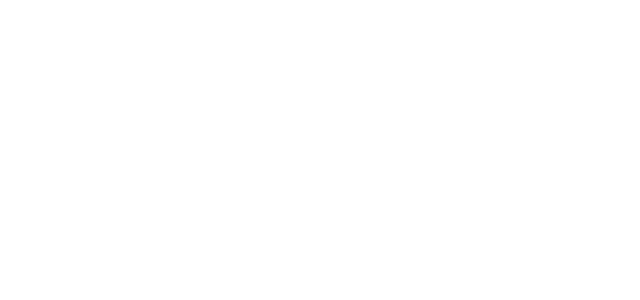
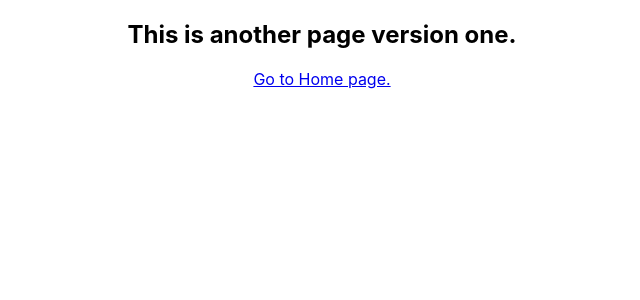
Before and after one commit to blackpintz/meta-checker, a React (Create React App) app: page /another-page/1 in a window 1280 px wide. Before the commit this address had no page. Shown: the top 300 px of the page, without its empty margins (318-958 px from the left). Built offline with nearby package versions, Linux system fonts and the light colour scheme.

Commit message:
setup react-helmet.

```diff
--- a/src/App.js
+++ b/src/App.js
@@ -2,6 +2,7 @@
 import AnotherPage from './components/AnotherPage';
 import InfoPage from './components/InfoPage';
 import HomePage from './components/Home';
+import AnotherPageOne from './components/AnotherPage_v1';
 
 import './App.css';
 
@@ -12,6 +13,7 @@
         <Route exact path="/" element={<HomePage />} />
         <Route exact path="/another-page" element={<AnotherPage />} />
         <Route exact path="/info-page" element={<InfoPage />} />
+        <Route exact path="/another-page/1" element={<AnotherPageOne />} />
       </Routes>
     </div>
   );
--- a/src/components/AnotherPage.js
+++ b/src/components/AnotherPage.js
@@ -10,6 +10,7 @@
             </Helmet>
             <h2>This is another page.</h2>
             <Link to="/">Go to Home page.</Link>
+            <Link to="/another-page/1">Go to another page version one.</Link>
         </>
     )
 }
--- /dev/null
+++ b/src/components/AnotherPage_v1.js
@@ -0,0 +1,15 @@
+import { Link } from "react-router-dom";
+import {Helmet} from 'react-helmet';
+
+export default function AnotherPageOne() {
+    return(
+        <>
+            <Helmet>
+                <title>Another page_v1</title>
+                <meta name="description" content="This is another page version one." />
+            </Helmet>
+            <h2>This is another page version one.</h2>
+            <Link to="/">Go to Home page.</Link>
+        </>
+    )
+}
--- a/src/index.js
+++ b/src/index.js
@@ -1,17 +1,25 @@
 import React from 'react';
-import ReactDOM from 'react-dom/client';
+import {hydrateRoot, createRoot} from 'react-dom/client';
 import { BrowserRouter } from 'react-router-dom';
 import './index.css';
 import App from './App';
 import reportWebVitals from './reportWebVitals';
 
-const root = ReactDOM.createRoot(document.getElementById("root"));
 
-root.render(
+const MyApp = (
   <BrowserRouter>
-    <App />
-  </BrowserRouter>
-);
+  <App />
+</BrowserRouter>
+)
+
+const rootElement = document.getElementById("root");
+const root = createRoot(rootElement)
+if (rootElement.hasChildNodes()) {
+  hydrateRoot(rootElement, MyApp);
+} else {
+  root.render(MyApp);
+}
+
 
 // If you want to start measuring performance in your app, pass a function
 // to log results (for example: reportWebVitals(console.log))
```
Also changed, not shown: package.json (+7 -1 lines), 1 other file (tests, documents, lock files or other folders).
